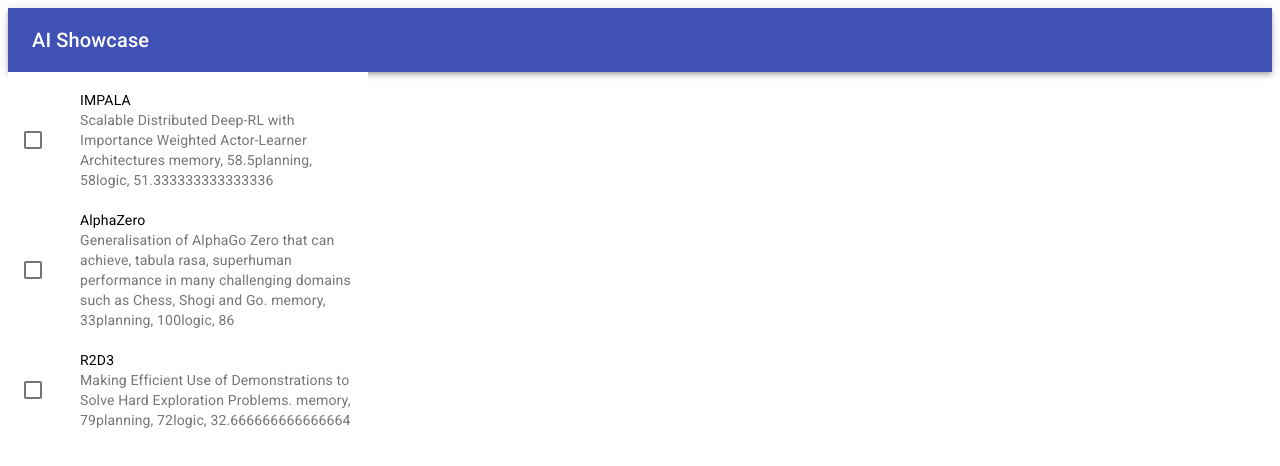
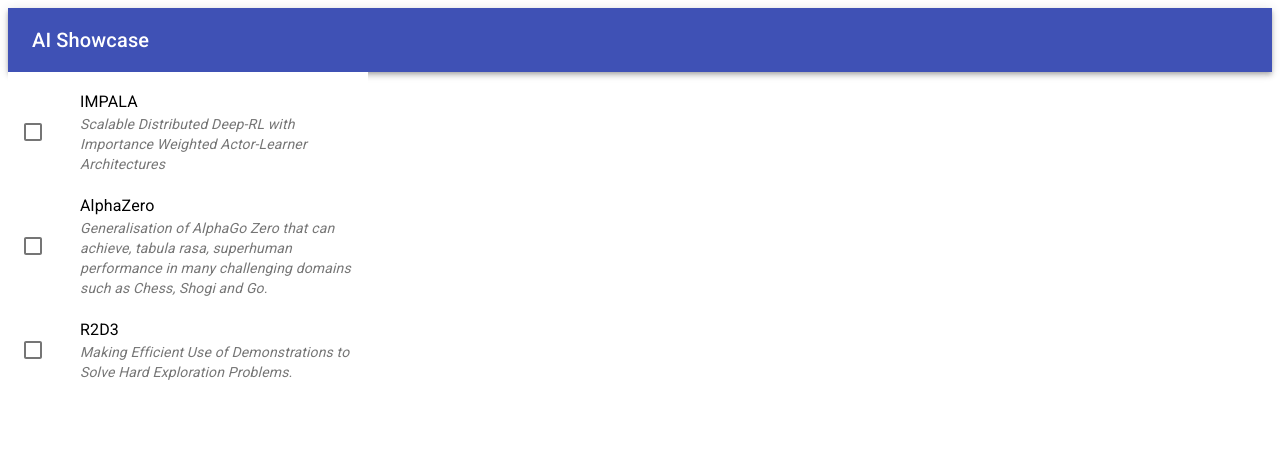
Before and after one commit to cthogg/ai-showcase, a React (Create React App) app: page / in a window 1280 px wide. Shown: the top 466 px of the page. Built offline with nearby package versions, Linux system fonts and the light colour scheme.

Commit message:
feat: remove averages from list
this makes the list neater

```diff
--- a/src/components/AgentList.tsx
+++ b/src/components/AgentList.tsx
@@ -6,6 +6,7 @@ import ListItemText from "@material-ui/core/ListItemText";
 import { createStyles, makeStyles, Theme } from "@material-ui/core/styles";
 import React from "react";
 import { FEAgent } from "../types";
+import { Typography } from "@material-ui/core";
 interface AgentListProps {
   agents: FEAgent[];
   selectFunction: Function;
@@ -42,7 +43,7 @@ const AgentList: React.FunctionComponent<AgentListProps> = ({
     };
     if (currentIndex === -1) {
       if (newChecked.length >= 3) {
-        alert("please selected two or fewer to compare");
+        alert("please select two or fewer agents to compare");
       } else {
         newChecked.push(value);
       }
@@ -51,15 +52,6 @@ const AgentList: React.FunctionComponent<AgentListProps> = ({
     }
     selectFunction(getAgentsFromChecked(newChecked));
     setChecked(newChecked);
-  };
-
-  const createStatisticsFromAgent = (agent: FEAgent): string => {
-    const categoryString: string = agent.statistics.categories
-      .map(cat => {
-        return `${cat.category}, ${cat.statistics.averageMean}`;
-      })
-      .join("");
-    return categoryString;
   };
 
   return (
@@ -86,10 +78,18 @@ const AgentList: React.FunctionComponent<AgentListProps> = ({
             </ListItemIcon>
             <ListItemText
               id={labelId}
-              primary={`${agent.name}`}
-              secondary={`${agent.description}  ${createStatisticsFromAgent(
-                agent
-              )}`}
+              primary={
+                <React.Fragment>
+                  <Typography variant="body1">{`${agent.name}`}</Typography>
+                </React.Fragment>
+              }
+              secondary={
+                <React.Fragment>
+                  <Typography variant="body2">
+                    <em> {`${agent.description}`} </em>
+                  </Typography>
+                </React.Fragment>
+              }
             />
           </ListItem>
         );
--- a/src/components/SelectedAgentsTable.tsx
+++ b/src/components/SelectedAgentsTable.tsx
@@ -34,7 +34,7 @@ const categoryAverage = (row: FEAgent, allCategories: string[]) =>
     // escapte the category
     return (
       <TableCell key={c} align="right">
-        {statsForCategory?.statistics.averageMean}
+        {statsForCategory?.statistics.averageMean.toFixed(1)}
       </TableCell>
     );
   });
```
Also changed, not shown: 2 other files (tests, documents, lock files or other folders).
